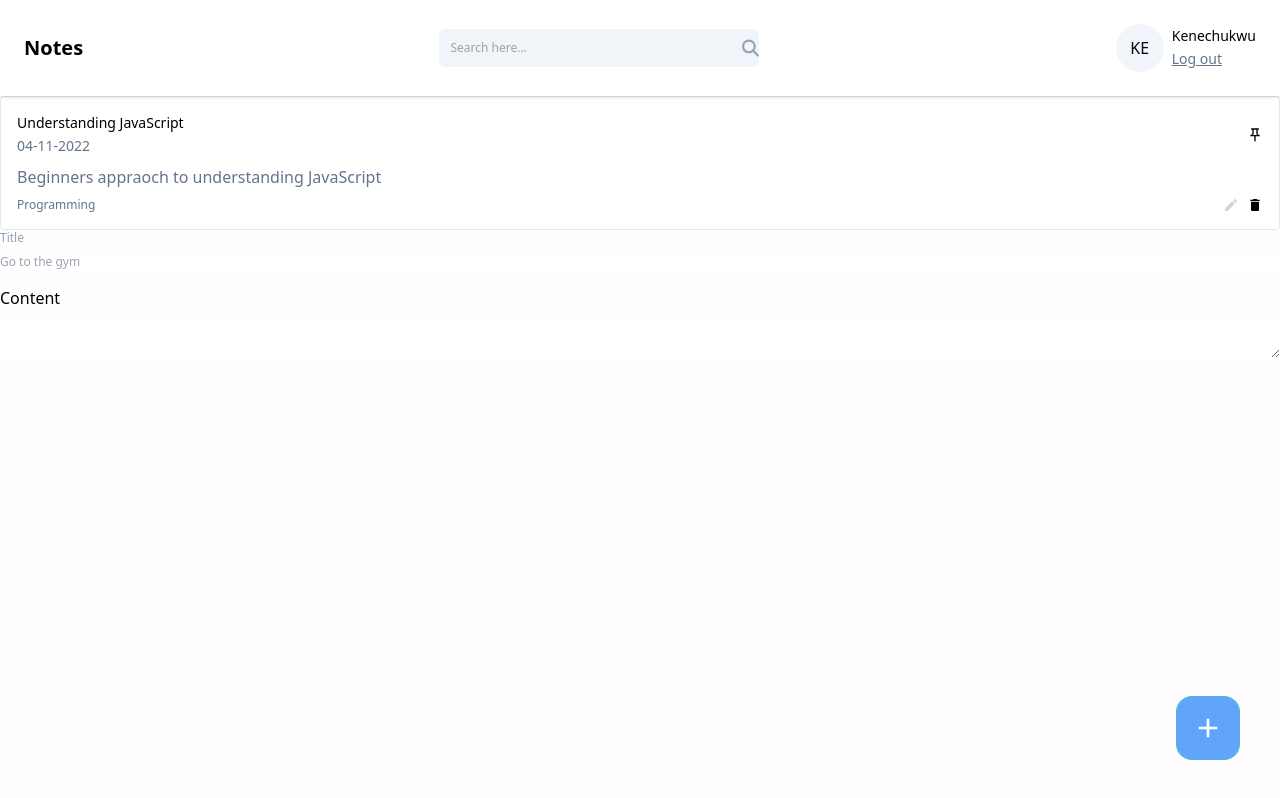
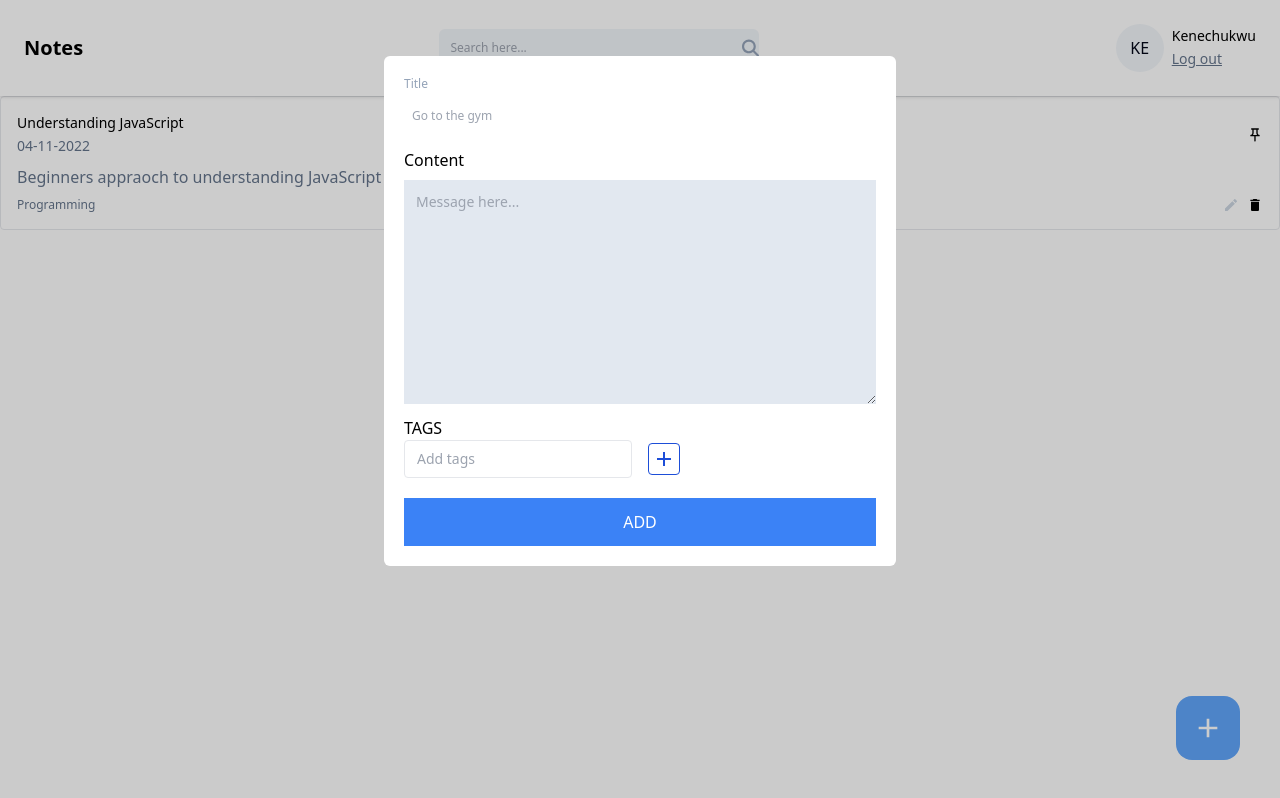
Before and after one commit to Kene10-codes/notes-app, a React (Vite) app in the folder frontend/: page / in a window 1280 px wide. Both pictures are taken after a click on the button 1208 px from the left and 728 px from the top of the page. Built offline with nearby package versions, Linux system fonts and the light colour scheme.

Commit message:
Working on the project

```diff
--- a/frontend/package.json
+++ b/frontend/package.json
@@ -13,6 +13,7 @@
     "react": "^18.3.1",
     "react-dom": "^18.3.1",
     "react-icons": "^5.2.1",
+    "react-modal": "^3.16.1",
     "react-router-dom": "^6.23.1"
   },
   "devDependencies": {
--- a/frontend/src/components/EditNote.jsx
+++ b/frontend/src/components/EditNote.jsx
@@ -1,21 +1,54 @@
-import React from 'react'
+import React, { useState } from 'react'
+import TagInput from './TagInput'
 
 const EditNote = () => {
+    const [data, setData] = useState({
+        title: '',
+        content: '',
+    })
+    const [tags, setTags] = useState([])
+
+    const handleInputs = (e) => {
+        const { name, value } = e.target
+        setData({ ...data, [name]: value })
+    }
     return (
         <div>
             <div className="flex flex-col gap-2">
                 <label className="text-xs text-slate-400">Title</label>
                 <input
                     type="text"
+                    name="title"
+                    value={data.title}
+                    onChange={handleInputs}
                     placeholder="Go to the gym"
-                    className="text-xs text-slate-950 outline-none"
+                    className="text-xs text-slate-950 outline-none focus:outline-slate-300 p-2"
                 />
             </div>
 
-            <div className="flex flex-col gap-2 mt-4">
+            <div className="flex flex-col gap-2 mt-4 b0">
                 <label>Content</label>
-                <textarea type="text" className="text-sm text-slate-900" />
+                <textarea
+                    type="text"
+                    name="content"
+                    value={data.content}
+                    onChange={handleInputs}
+                    className="text-sm bg-slate-200 p-3 focus:outline-slate-300"
+                    rows={10}
+                    placeholder="Message here..."
+                />
             </div>
+
+            <div className="mt-3">
+                <label htmlFor="" className="input-label">
+                    TAGS
+                </label>
+                <TagInput tags={tags} setTags={setTags} />
+            </div>
+
+            <button className="w-full bg-blue-500 text-white font-medium mt-5 p-3">
+                ADD
+            </button>
         </div>
     )
 }
--- /dev/null
+++ b/frontend/src/components/TagInput.jsx
@@ -0,0 +1,74 @@
+import React, { useState } from 'react'
+import { MdAdd, MdClose } from 'react-icons/md'
+
+const TagInput = ({ tags, setTags }) => {
+    const [inputValue, setInputValue] = useState('')
+
+    // HANDLE INPUT VALUE
+    const handleInputChange = (e) => {
+        setInputValue(e.target.value)
+    }
+
+    // HANDLE ADD NEW TAG
+    const addNewTag = () => {
+        setTags({ ...tags, inputValue })
+        setInputValue('')
+    }
+
+    // HANDLE KEY ROWS
+    const handleKeyRows = (e) => {
+        if (e.key == 'Enter') {
+            addNewTag()
+        }
+    }
+
+    // HANDLE REMOVE TAG
+    const handleRemoveTag = (tagRemover) => {
+        setTags(tags.filter((tag) => tag !== tagRemover))
+    }
+    return (
+        <div>
+            <div>
+                {tags.length > 0 && (
+                    <div className="flex items-center justify-center gap-2 flex-wrap mt-2">
+                        {tags?.map((tag, index) => {
+                            ;<span
+                                key={index}
+                                className="flex items-center gap-2 text-sm text-slate-900 bg-slate-100 px-3 py-1"
+                            >
+                                #{tag}
+                                <button
+                                    className=""
+                                    onClick={() => handleRemoveTag(tag)}
+                                >
+                                    <MdClose />
+                                </button>
+                            </span>
+                        })}
+                    </div>
+                )}
+            </div>
+            <div className="flex items-center gap-4">
+                <input
+                    type="text"
+                    className="text-sm bg-transparent border px-3 py-2 rounded outline-none"
+                    placeholder="Add tags"
+                    value={inputValue}
+                    onChange={handleInputChange}
+                    onKeyDown={handleKeyRows}
+                />
+
+                <button
+                    onClick={() => {
+                        addNewTag()
+                    }}
+                    className="w-8 h-8 flex items-center justify-center rounded border border-blue-700 hover:bg-blue-700"
+                >
+                    <MdAdd className="text-2xl text-blue-700 hover:text-white" />
+                </button>
+            </div>
+        </div>
+    )
+}
+
+export default TagInput
--- a/frontend/src/pages/Home.jsx
+++ b/frontend/src/pages/Home.jsx
@@ -1,10 +1,17 @@
-import React from 'react'
+import React, { useState } from 'react'
 import Navbar from '../components/Navbar'
 import Card from '../components/Card'
 import { MdAdd } from 'react-icons/md'
 import EditNote from '../components/EditNote'
+import Modal from 'react-modal'
 
 const Home = () => {
+    const [openAddEditModal, setOpenAddEditModal] = useState({
+        type: 'add',
+        isShown: false,
+        data: null,
+    })
+
     return (
         <div>
             <Navbar />
@@ -23,12 +30,30 @@ const Home = () => {
 
             <button
                 className="w-16 h-16 flex items-center justify-center rounded-2xl bg-blue-400 absolute right-10 bottom-10 hover:bg-blue-600"
-                onClick={() => {}}
+                onClick={() =>
+                    setOpenAddEditModal({
+                        isShown: true,
+                        type: 'add',
+                        data: null,
+                    })
+                }
             >
                 <MdAdd className="text-[32px] text-white" />
             </button>
 
-            <EditNote />
+            <Modal
+                isOpen={openAddEditModal.isShown}
+                onRequestClose={() => {}}
+                style={{
+                    overlay: {
+                        backgroundColor: 'rgba(0,0,0,0.2)',
+                    },
+                }}
+                contentLabel=""
+                className="w-[40%] max-h-3/4 bg-white rounded-md mx-auto mt-14 p-5 overflow-scroll"
+            >
+                <EditNote />
+            </Modal>
         </div>
     )
 }
```
Also changed, not shown: 1 other file (tests, documents, lock files or other folders).
